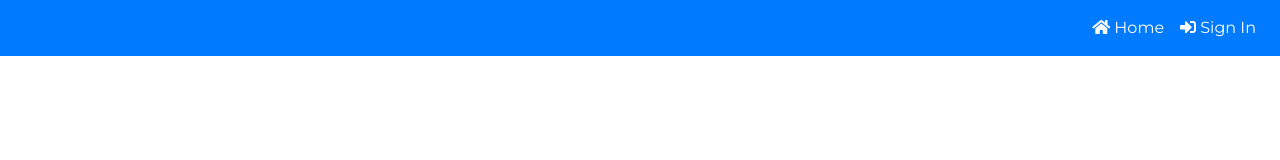
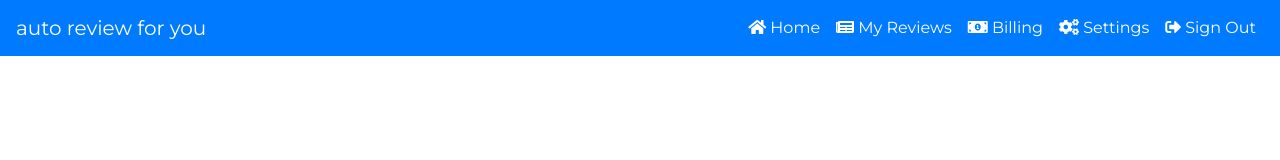
Before and after one commit to SparksFullStack/auto-review-for-you-front, a React (Create React App) app: page / in a window 1280 px wide. Shown: the top 160 px of the page. Built offline with nearby package versions, Linux system fonts and the light colour scheme; no server answers.

Commit message:
navbar finished

```diff
--- a/src/components/MainPage/navbar.js
+++ b/src/components/MainPage/navbar.js
@@ -91,7 +91,10 @@ class MainNavbar extends Component {
         </Navbar>
       )
     } else return (
-      <Navbar color="primary" expand="md" light>
+      <Navbar color="primary" light expand="md">
+        <NavbarBrand className="text-white" href="/">auto review for you</NavbarBrand>
+        <NavbarToggler onClick={this.navToggler} />
+        <Collapse isOpen={this.state.navState.isOpen} navbar>
           <Nav className="ml-auto" navbar>
             <NavItem >
               <NavLink className="text-white" href="/">
@@ -105,6 +108,7 @@ class MainNavbar extends Component {
               </NavLink>
             </NavItem>
           </Nav>
+        </Collapse>
       </Navbar>
     )
   }
@@ -112,19 +116,43 @@ class MainNavbar extends Component {
   render() {
     return (
       <div>
-          {/* <Media query='(max-width: 1000px)'>
-            {matches =>
-              matches ?
-              <div style={{backgroundColor: "blue"}}>
-                <div style={styles.hamburgerStyles} id='hamburger-menu'>
-                <HamburgerMenu right isLoggedIn={this.props.isLoggedIn} />
-              </div>
-              : <Fragment>{this.handleRenderNavItems()}</Fragment>
-            }
-          </Media> */}
+        <Navbar color="primary" light expand="md">
+        <NavbarBrand className="text-white" href="/">auto review for you</NavbarBrand>
+        <NavbarToggler onClick={this.navToggler} />
+        <Collapse style={{textAlign: "left"}} isOpen={this.state.navState.isOpen} navbar>
+          <Nav className="ml-auto" navbar>
+          <NavItem>
+                <NavLink className="text-white" href="/">
+                  <i className="fas fa-home"></i> Home
+                </NavLink>
+              </NavItem>
 
-          {this.handleRenderNavItems()}
+              <NavItem >
+                <NavLink className="text-white" href="/MyReviews">
+                  <i className="fas fa-newspaper"></i> My Reviews
+                </NavLink>
+              </NavItem>
 
+              <NavItem >
+                <NavLink className="text-white" href="/Billing">
+                  <i className="fas fa-money-bill-alt"></i> Billing
+                </NavLink>
+              </NavItem>
+
+              <NavItem >
+                <NavLink className="text-white" href="/Settings">
+                  <i className="fas fa-cogs"></i> Settings
+                </NavLink>
+              </NavItem>
+
+              <NavItem >
+                <NavLink className="text-white" href="/login">
+                <i className="fas fa-sign-out-alt"></i> Sign Out
+                </NavLink>
+              </NavItem>
+          </Nav>
+        </Collapse>
+      </Navbar>
       </div>
     );
   }
```
Lines whose indentation alone changed are shown as unchanged.
